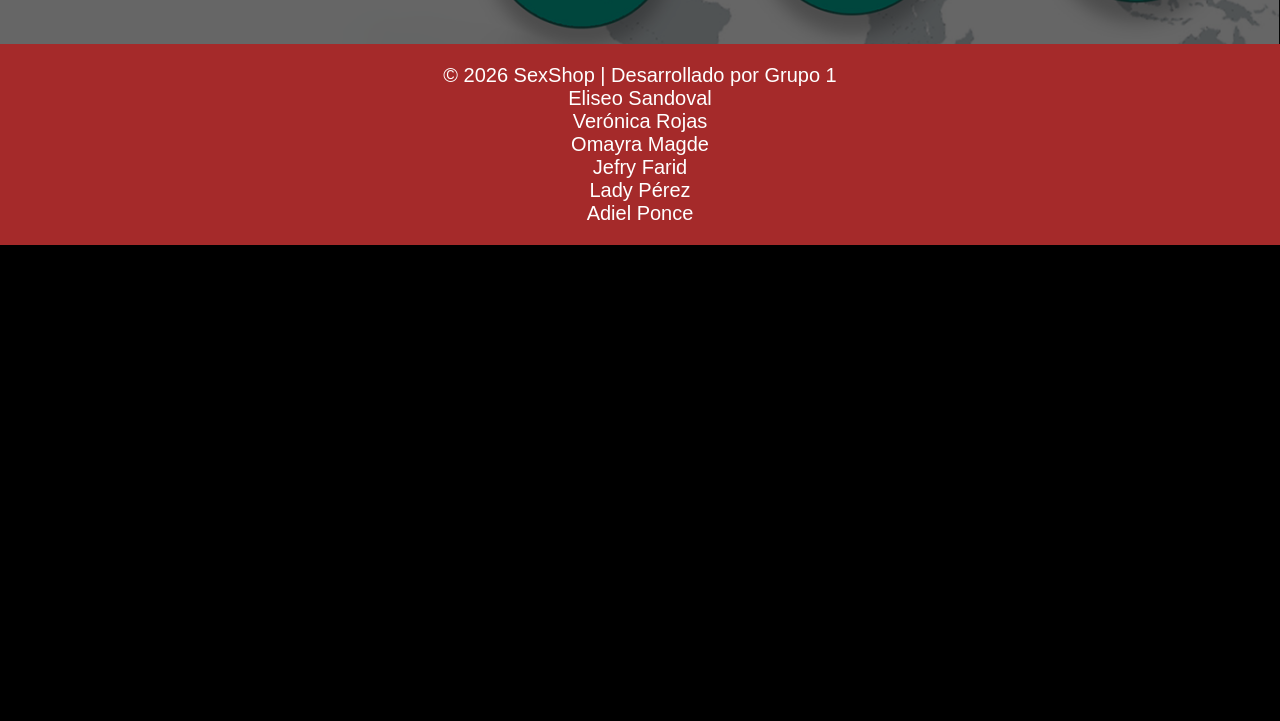
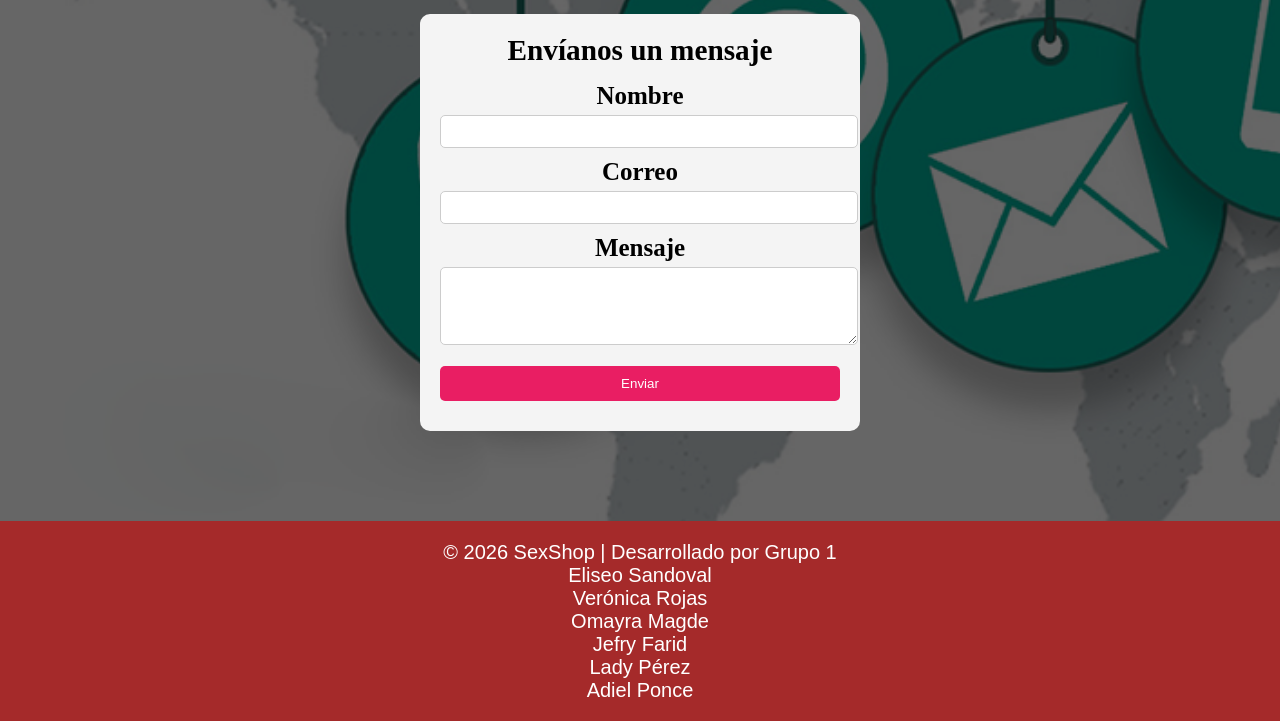
Before and after one commit to User01ElSan/Web, a plain HTML site: page S.Shop/J.E/Pag-principal.html in a window 1280 px wide. Shown: the part 2011-2732 px from the top of the page. Before the commit the page ends 2256 px from the top, so only its background shows below. Drawn offline with Linux system fonts and the light colour scheme.

Commit message:
Carrito form

```diff
--- a/S.Shop/J.E/Carrito.css
+++ b/S.Shop/J.E/Carrito.css
@@ -1,36 +1,83 @@
 body {
-      font-family: Arial;
+  font-family: Arial, sans-serif;
+  background: #f5f5f5;
+  margin: 0;
   padding: 20px;
 }
 
 h1 {
   text-align: center;
+  margin-bottom: 30px;
 }
 
-    .producto {
+/* 🔹 Contenedor del carrito */
+#contenedor-carrito {
+  max-width: 600px;
+  margin: auto;
+  background: white;
+  padding: 20px;
+  border-radius: 15px;
+  box-shadow: 0 4px 12px rgba(0,0,0,0.1);
+}
+
+/* 🔹 Cada producto */
+.item-carrito {
   display: flex;
   justify-content: space-between;
-      border-bottom: 1px solid #ccc;
-      padding: 10px;
+  align-items: center;
+  padding: 12px;
+  border-bottom: 1px solid #eee;
 }
 
-    button {
+.item-carrito:last-child {
+  border-bottom: none;
+}
+
+/* 🔹 Nombre */
+.item-carrito span {
+  font-weight: bold;
+}
+
+/* 🔹 Precio */
+.item-carrito p {
+  margin: 0;
+}
+
+/* 🔹 Botón eliminar */
+.btn-eliminar {
+  background: #e53935;
+  color: white;
+  border: none;
+  padding: 6px 10px;
+  border-radius: 6px;
   cursor: pointer;
 }
 
+.btn-eliminar:hover {
+  background: #b71c1c;
+}
+
+/* 🔹 Total */
 #total {
+  max-width: 600px;
+  margin: 20px auto;
+  text-align: right;
   font-size: 20px;
-      margin-top: 20px;
   font-weight: bold;
 }
 
-    .carrito-btn {
+/* 🔹 Botón vaciar */
+button {
+  display: block;
+  margin: 10px auto;
+  padding: 12px 20px;
+  background: #ff9800;
   color: white;
-  text-decoration: none;
-  margin-left: 20px;
-  font-weight: bold;
+  border: none;
+  border-radius: 8px;
+  cursor: pointer;
 }
 
-.carrito-btn:hover {
-  color: red;
+button:hover {
+  background: #e68900;
 }
--- a/S.Shop/J.E/Pag-principal.html
+++ b/S.Shop/J.E/Pag-principal.html
@@ -133,6 +133,22 @@
            <i class="fa-brands fa-instagram"></i> Instagram
         </a>
     </div>
+
+    <!-- 🔹 FORMULARIO -->
+  <form class="form-contacto">
+    <h3>Envíanos un mensaje</h3>
+
+    <label for="nombre">Nombre</label>
+    <input type="text" id="nombre" required>
+
+    <label for="correo">Correo</label>
+    <input type="email" id="correo" required>
+
+    <label for="mensaje">Mensaje</label>
+    <textarea id="mensaje" rows="4" required></textarea>
+
+    <button type="submit">Enviar</button>
+  </form>
 </section>
 
 <footer>
--- a/S.Shop/J.E/pag-principal.css
+++ b/S.Shop/J.E/pag-principal.css
@@ -318,6 +318,52 @@ button {
     background-color: #8a2b2b;
 }
 
+.form-contacto {
+  max-width: 400px;
+  margin: 30px auto;
+  padding: 20px;
+  background: #f4f4f4;
+  border-radius: 10px;
+}
+
+.form-contacto h3 {
+  text-align: center;
+  margin-bottom: 15px;
+  color: black;
+}
+
+.form-contacto label {
+  display: block;
+  margin-top: 10px;
+  font-weight: bold;
+  color: black;
+}
+
+.form-contacto input,
+.form-contacto textarea {
+  width: 100%;
+  padding: 8px;
+  margin-top: 5px;
+  border: 1px solid #ccc;
+  border-radius: 5px;
+  color: black;
+}
+
+.form-contacto button {
+  margin-top: 15px;
+  width: 100%;
+  padding: 10px;
+  background-color: #e91e63;
+  color: white;
+  border: none;
+  border-radius: 5px;
+  cursor: pointer;
+}
+
+.form-contacto button:hover {
+  background-color: #c2185b;
+}
+
 /* footer */
 
 footer {
--- a/S.Shop/J.E/script.js
+++ b/S.Shop/J.E/script.js
@@ -136,10 +136,23 @@ function cargarCarrito() {
   contenedor.innerHTML = "";
   let suma = 0;
 
-  datos.forEach((producto) => {
+  // 🔹 SI ESTÁ VACÍO
+  if (datos.length === 0) {
+    contenedor.innerHTML = "<p style='text-align:center;'>Tu carrito está vacío 🛒</p>";
+    total.textContent = "";
+    return;
+  }
+
+  // 🔹 SI HAY PRODUCTOS
+  datos.forEach((producto, index) => {
     const div = document.createElement("div");
+    div.classList.add("item-carrito"); // 👈 IMPORTANTE para el CSS
 
-    div.textContent = producto.nombre + " - S/ " + Number(producto.precio);
+    div.innerHTML = `
+      <span>${producto.nombre}</span>
+      <p>S/ ${Number(producto.precio)}</p>
+      <button class="btn-eliminar" onclick="eliminarProducto(${index})">X</button>
+    `;
 
     contenedor.appendChild(div);
     suma += Number(producto.precio);
@@ -189,3 +202,20 @@ function validarCompra() {
 
   return false;
 }
+
+const form = document.querySelector(".form-contacto");
+
+if (form) {
+  form.addEventListener("submit", function(e) {
+    e.preventDefault();
+
+    const mensaje = document.createElement("p");
+    mensaje.textContent = "Mensaje enviado correctamente";
+    mensaje.style.color = "green";
+    mensaje.style.textAlign = "center";
+
+    this.appendChild(mensaje);
+
+    this.reset();
+  });
+}
```
Lines whose indentation alone changed are shown as unchanged.
